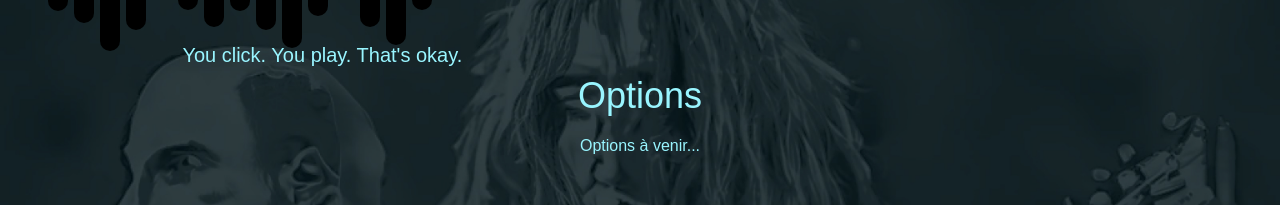
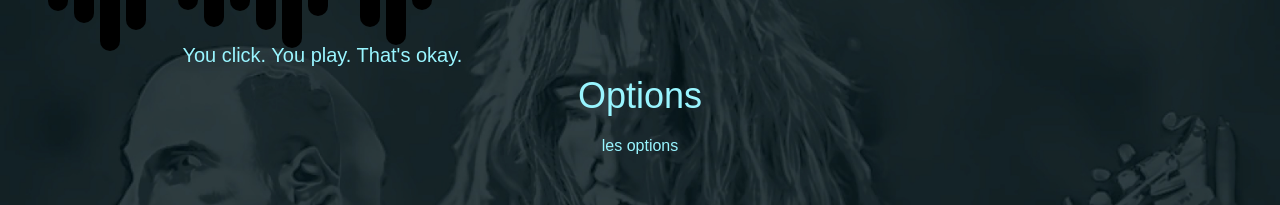
Before and after one commit to MajorDown/Rehearse, a Next.js app in the folder rehearse/: page /options in a window 1280 px wide. Shown: the part 125-330 px from the top of the page. Built offline with nearby package versions, Linux system fonts and the light colour scheme; a web font is replaced by a local one.

Commit message:
création d'un PageSection vérifiant sistématiquement si il faut un user

```diff
--- a/rehearse/app/options/page.tsx
+++ b/rehearse/app/options/page.tsx
@@ -1,14 +1,12 @@
-import PageTitle from '@/components/PageTitle';
+import PageSection from "@/components/PageSection";
 
 const Options = () => {
-  return (
-    <section id={"optionsSection"} className={"scrollable"}>
-        <PageTitle title={"Options"}/>
-        <div>
-            <p>Options à venir...</p>
-        </div>
-    </section>
-  )
+
+    return (
+        <PageSection title="Options" id="optionsSection">
+            <p>les options</p>
+        </PageSection>
+    )
 }
 
 export default Options;
--- a/rehearse/app/page.tsx
+++ b/rehearse/app/page.tsx
@@ -1,10 +1,11 @@
 import PageTitle from '@/components/PageTitle';
 
 export default function Home() {
+
   return (
     <section id={"welcomeSection"} className={"scrollable"}>
       <PageTitle title={"Bienvenue !"} />
-      <div id={"welcomer"}>
+      <div id={"welcomer"} className={"sectionContent"}>
         <p>Rehearse est une application de gestion de session d'enregistrements musicaux.</p>
         <p>Terminé les enregistrements de vos répet' stocké en vrac !</p>
         <p>Avec Rehearse, vos sessions sont organisés très simplement, selon vos besoins du moment :
--- a/rehearse/components/NavBar.tsx
+++ b/rehearse/components/NavBar.tsx
@@ -1,7 +1,7 @@
 'use client'
 import { useState, useEffect, MouseEvent } from 'react';
 import Link from 'next/link';
-import { useRouter } from 'next/router';
+import { useRouter } from 'next/navigation';
 import { useUserContext } from '@/contexts/userContext';
 
 const NavBar = () => {
@@ -16,7 +16,7 @@ const NavBar = () => {
     const logout = async (event: MouseEvent<HTMLAnchorElement>) => {
         event.preventDefault();
         updateConnectedUser(null);
-        await router.push('/');
+        router.push('/');
     }
 
     return (
@@ -26,13 +26,11 @@ const NavBar = () => {
                 {isUserChecked && !connectedUser && (
                     <Link href="/connexion">Connexion</Link>
                 )}
-                {isUserChecked && connectedUser && (
-                    <>
-                        <Link href="/record">Record</Link>
-                        <Link href="/options">Options</Link>
-                        <Link href="/" onClick={(event) => logout(event)}>Déconnexion</Link>
-                    </>
-                )}
+                {isUserChecked && connectedUser && (<>
+                    <Link href="/record">Record</Link>
+                    <Link href="/options">Options</Link>
+                    <Link href="/" onClick={(event) => logout(event)}>Déconnexion</Link>
+                </>)}
             </nav>
         </div>
     );
--- /dev/null
+++ b/rehearse/components/PageSection.tsx
@@ -0,0 +1,49 @@
+'use client'
+import {useState, useEffect, PropsWithChildren} from 'react';
+import PageTitle from '@/components/PageTitle';
+import { useUserContext } from '@/contexts/userContext';
+import Link from 'next/link';
+
+type PageSectionProps = PropsWithChildren & {
+    title: string;
+    id: string;
+    needConnexion?: boolean;
+}
+
+const PageSection = (props: PageSectionProps) => {
+    const { connectedUser } = useUserContext();
+    const [isUserChecked, setIsUserChecked] = useState<boolean>(false);
+
+    useEffect(() => {
+        setIsUserChecked(true);
+    }, [connectedUser]);
+
+    if (props.needConnexion ===  undefined || false) {
+        return (
+            <section id={props.id} className={"scrollable"}>
+                <PageTitle title={props.title}/>
+                <div className={"sectionContent"}>
+                    {props.children}
+                </div>
+            </section>
+        )
+    }
+
+    else return (
+        <section id={props.id} className={"scrollable"}>
+            <PageTitle title={props.title}/>
+            <div className={"sectionContent"}>
+                {!isUserChecked && <p>Chargement...</p>}
+                {isUserChecked && !connectedUser && <>
+                    <p>Vous devez être connecté pour accéder à cette page.</p>
+                    <Link className={"redirectLink"} href="/connexion">Se connecter</Link>
+                </>}
+                {isUserChecked && connectedUser && <>
+                    {props.children}
+                </>}
+            </div>
+        </section>
+    )
+}
+
+export default PageSection;
--- a/rehearse/styles/globals.css
+++ b/rehearse/styles/globals.css
@@ -116,7 +116,6 @@ h2 {
 }
 
 
-
 footer {
     width: 100%;
     height: 50px;
```
